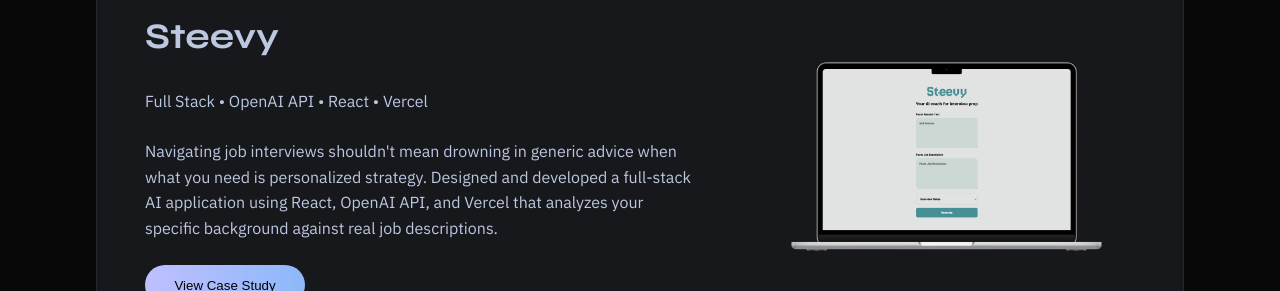
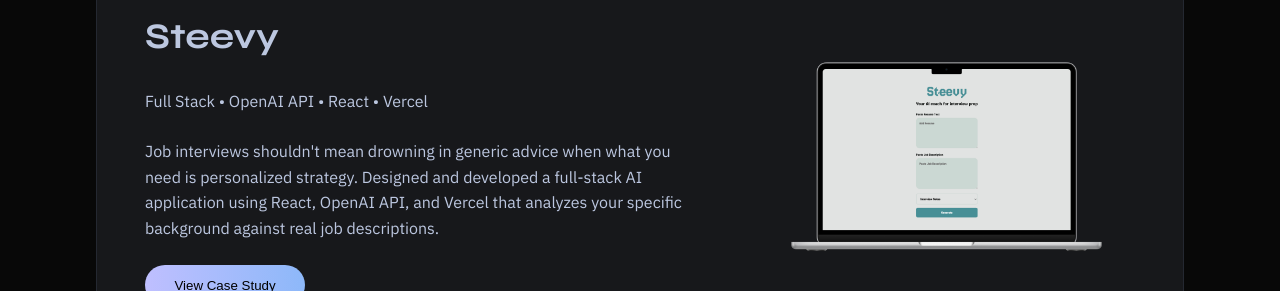
Before and after one commit to amsyb/portfolio, a React (Vite) app: page / in a window 1280 px wide. Shown: the part 2140-2431 px from the top of the page. Built offline with nearby package versions, Linux system fonts and the light colour scheme.

Commit message:
updated copy and dates for case studies

```diff
--- a/src/components/ProjectCard/ProjectCard.jsx
+++ b/src/components/ProjectCard/ProjectCard.jsx
@@ -94,11 +94,10 @@
               <p>Full Stack • OpenAI API • React • Vercel</p>
             </div>
             <p>
-              Navigating job interviews shouldn't mean drowning in generic
-              advice when what you need is personalized strategy. Designed and
-              developed a full-stack AI application using React, OpenAI API, and
-              Vercel that analyzes your specific background against real job
-              descriptions.
+              Job interviews shouldn't mean drowning in generic advice when what
+              you need is personalized strategy. Designed and developed a
+              full-stack AI application using React, OpenAI API, and Vercel that
+              analyzes your specific background against real job descriptions.
             </p>
             <Link to="/steevy">
               <button className="project__btn">View Case Study</button>
--- a/src/pages/Lilt/Lilt.jsx
+++ b/src/pages/Lilt/Lilt.jsx
@@ -11,7 +11,7 @@
           overview1="• Architected and executed the complete product lifecycle, from initial UX research and interface design through front-end development and back-end infrastructure, delivering a production-ready application as sole developer and designer."
           overview2="• Crafted an intuitive, mobile-first interface that prioritizes accessibility and speed, ensuring bartenders can find critical information in seconds, even during peak service hours."
           overview3="• Successfully launched on Vercel with optimized performance metrics, with a strategic roadmap for Google Play Store distribution to expand reach across mobile platforms."
-          duration="Oct 2025"
+          duration="Dec 2025"
           tools="Figma, React, Vercel"
           role="Full Stack Developer"
           button="View Site"
```
